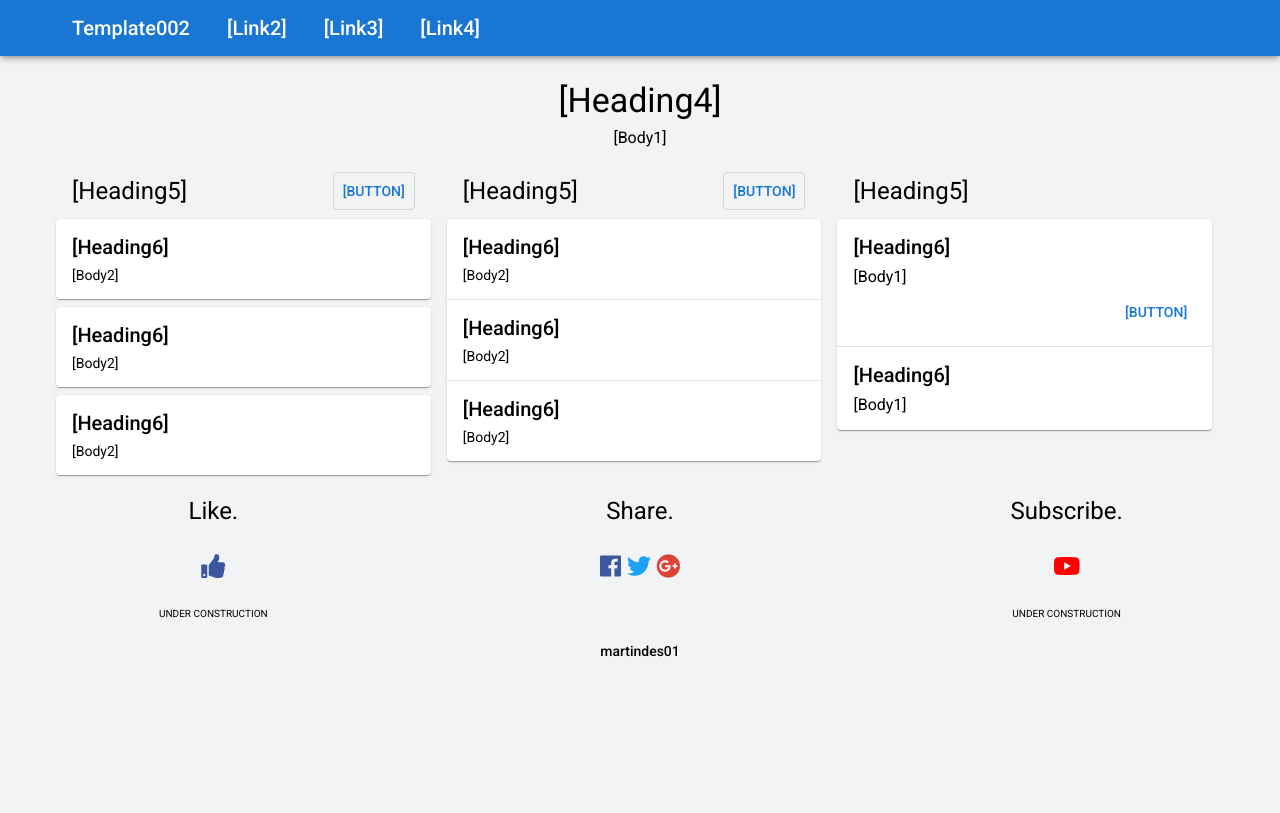
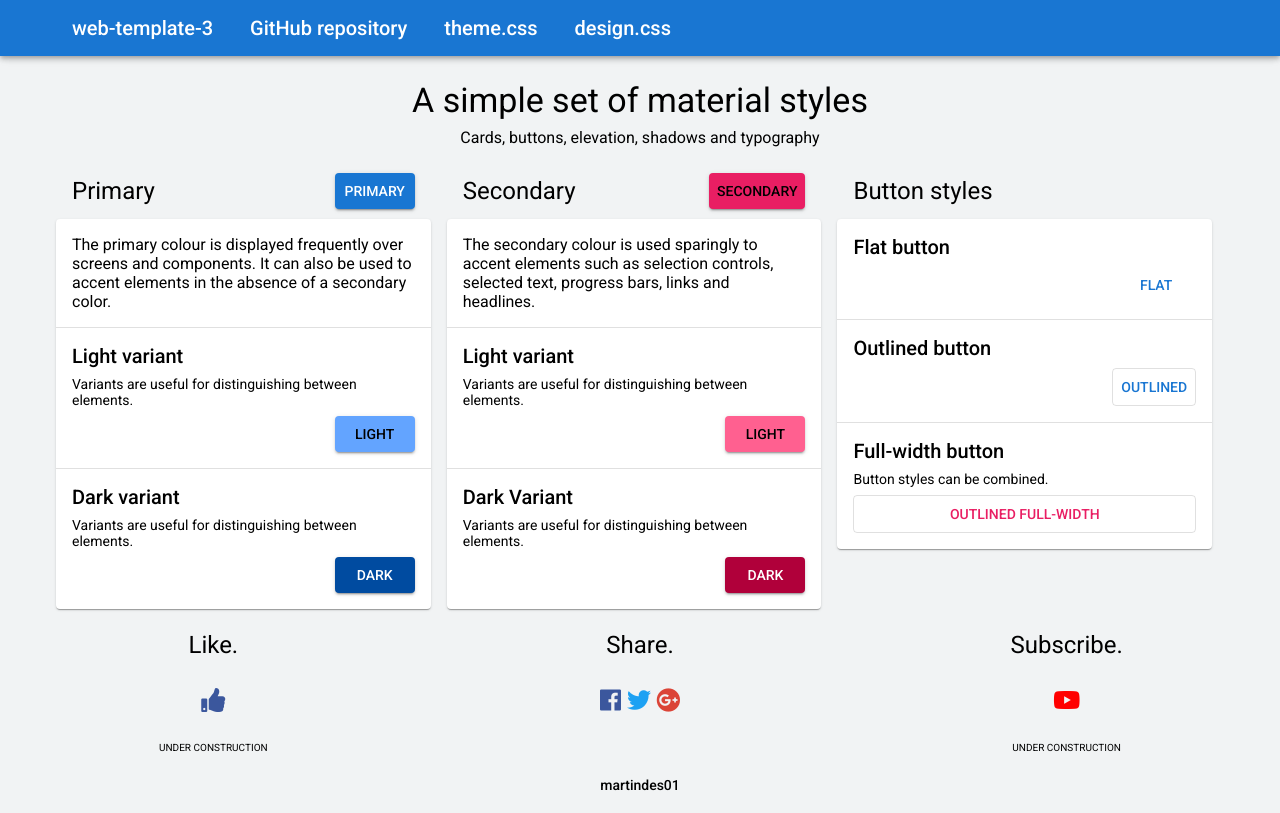
Before and after one commit to martindes01/web-template-3, a plain HTML site: page index.html in a window 1280 px wide. Drawn offline with Linux system fonts and the light colour scheme.

Commit message:
Update content
- Replace placeholder text.
- Demonstrate components and styles within content.

```diff
--- a/index.html
+++ b/index.html
@@ -5,7 +5,7 @@
 <head>
     <meta charset="utf-8" />
     <base href="" />
-    <title>Template002</title>
+    <title>web-template-3</title>
 
     <link rel="stylesheet" href="https://fonts.googleapis.com/css?family=Roboto:300,400,500">
     <link rel="stylesheet" href="https://use.fontawesome.com/releases/v5.1.0/css/all.css" integrity="sha384-lKuwvrZot6UHsBSfcMvOkWwlCMgc0TaWr+30HWe3a4ltaBwTZhyTEggF5tJv8tbt" crossorigin="anonymous">
@@ -42,10 +42,10 @@
         </div>
         <div class="HeaderPlaceholder"></div>
         <div class="HeaderNavigation">
-            <a class="HeaderNavigationItem" href="index.html" target="">Template002</a>
-            <a class="HeaderNavigationItem HeaderNavigationItem_Hidden" href="" target="">[Link2]</a>
-            <a class="HeaderNavigationItem HeaderNavigationItem_Hidden" href="" target="">[Link3]</a>
-            <a class="HeaderNavigationItem HeaderNavigationItem_Hidden" href="" target="">[Link4]</a>
+            <a class="HeaderNavigationItem" href="index.html" target="">web-template-3</a>
+            <a class="HeaderNavigationItem HeaderNavigationItem_Hidden" href="https://github.com/martindes01/web-template-3" target="_blank">GitHub repository</a>
+            <a class="HeaderNavigationItem HeaderNavigationItem_Hidden" href="https://github.com/martindes01/web-template-3/blob/main/Stylesheets/Theme.css" target="_blank">theme.css</a>
+            <a class="HeaderNavigationItem HeaderNavigationItem_Hidden" href="https://github.com/martindes01/web-template-3/blob/main/Stylesheets/Design.css" target="_blank">design.css</a>
         </div>
     </div>
 
@@ -54,76 +54,111 @@
     <div class="Content">
         <div class="ContentBlock ContentBlock_1-1-1">
             <div class="ContentBlockText Text_AlignCenter">
-                <div class="Text Type_H4">[Heading4]</div>
-                <div class="Text Type_Body1">[Body1]</div>
+                <div class="Text Type_H4">A simple set of material styles</div>
+                <div class="Text Type_Body1">Cards, buttons, elevation, shadows and typography</div>
             </div>
         </div>
 
         <div class="ContentBlock ContentBlock_1-1-3">
             <div class="ContentBlockHeader">
-                <div class="Text Type_H5">[Heading5]</div>
+                <div class="Text Type_H5">Primary</div>
                 <div class="AlignChild_VerticalMiddle">
-                    <a class="Color_Primary_ReversedFore Component_ButtonOutlined Type_Button" href="" target="">[Button]</a>
+                    <a class="Color_Primary Component_ButtonContained Elevation_02 Elevation_Active08 Shadow_02 Shadow_Active08 Type_Button" href="" target="">Primary</a>
                 </div>
             </div>
-
-            <div class="ContentBlockTable">
-                <a class="ContentBlockTableCell Color_Surface Component_Card Elevation_01 Elevation_Active08 Shadow_01 Shadow_Active08" href="" target="">
-                    <span class="Text Type_H6">[Heading6]</span>
-                    <span class="Text Type_Body2">[Body2]</span>
-                </a>
-                <a class="ContentBlockTableCell Color_Surface Component_Card Elevation_01 Elevation_Active08 Shadow_01 Shadow_Active08" href="" target="">
-                    <span class="Text Type_H6">[Heading6]</span>
-                    <span class="Text Type_Body2">[Body2]</span>
-                </a>
-                <a class="ContentBlockTableCell Color_Surface Component_Card Elevation_01 Elevation_Active08 Shadow_01 Shadow_Active08" href="" target="">
-                    <span class="Text Type_H6">[Heading6]</span>
-                    <span class="Text Type_Body2">[Body2]</span>
-                </a>
+            <div class="ContentBlockList Color_Surface Component_Card Elevation_01 Shadow_01">
+                <div class="ContentBlockListItem">
+                    <span class="Text Type_Body1">
+                        The primary colour is displayed frequently over screens and components.
+                        It can also be used to accent elements in the absence of a secondary color.
+                    </span>
+                </div>
+                <div class="Component_DividerFull"></div>
+                <div class="ContentBlockListItem">
+                    <span class="Text Type_H6">Light variant</span>
+                    <span class="Text Type_Body2">
+                        Variants are useful for distinguishing between elements.
+                    </span>
+                    <div class="Text AlignChild_HorizontalRight">
+                        <a class="Color_PrimaryLight Component_ButtonContained Elevation_02 Elevation_Active08 Shadow_02 Shadow_Active08 Type_Button" href="" target="">Light</a>
+                    </div>
+                </div>
+                <div class="Component_DividerFull"></div>
+                <div class="ContentBlockListItem">
+                    <span class="Text Type_H6">Dark variant</span>
+                    <span class="Text Type_Body2">
+                        Variants are useful for distinguishing between elements.
+                    </span>
+                    <div class="Text AlignChild_HorizontalRight">
+                        <a class="Color_PrimaryDark Component_ButtonContained Elevation_02 Elevation_Active08 Shadow_02 Shadow_Active08 Type_Button" href="" target="">Dark</a>
+                    </div>
+                </div>
             </div>
         </div>
 
         <div class="ContentBlock ContentBlock_1-2-3">
             <div class="ContentBlockHeader">
-                <div class="Text Type_H5">[Heading5]</div>
+                <div class="Text Type_H5">Secondary</div>
                 <div class="AlignChild_VerticalMiddle">
-                    <a class="Color_Primary_ReversedFore Component_ButtonOutlined Type_Button" href="" target="">[Button]</a>
+                    <a class="Color_Secondary Component_ButtonContained Elevation_02 Elevation_Active08 Shadow_02 Shadow_Active08 Type_Button" href="" target="">Secondary</a>
                 </div>
             </div>
             <div class="ContentBlockList Color_Surface Component_Card Elevation_01 Shadow_01">
-                <a class="ContentBlockListItem Elevation_Active08 Shadow_00 Shadow_Active07" href="" target="">
-                    <span class="Text Type_H6">[Heading6]</span>
-                    <span class="Text Type_Body2">[Body2]</span>
-                </a>
+                <div class="ContentBlockListItem">
+                    <span class="Text Type_Body1">
+                        The secondary colour is used sparingly to accent elements such as selection controls, selected text, progress bars, links and headlines.
+                    </span>
+                </div>
                 <div class="Component_DividerFull"></div>
-                <a class="ContentBlockListItem Elevation_Active08 Shadow_00 Shadow_Active07" href="" target="">
-                    <span class="Text Type_H6">[Heading6]</span>
-                    <span class="Text Type_Body2">[Body2]</span>
-                </a>
+                <div class="ContentBlockListItem">
+                    <span class="Text Type_H6">Light variant</span>
+                    <span class="Text Type_Body2">
+                        Variants are useful for distinguishing between elements.
+                    </span>
+                    <div class="Text AlignChild_HorizontalRight">
+                        <a class="Color_SecondaryLight Component_ButtonContained Elevation_02 Elevation_Active08 Shadow_02 Shadow_Active08 Type_Button" href="" target="">Light</a>
+                    </div>
+                </div>
                 <div class="Component_DividerFull"></div>
-                <a class="ContentBlockListItem Elevation_Active08 Shadow_00 Shadow_Active08" href="" target="">
-                    <span class="Text Type_H6">[Heading6]</span>
-                    <span class="Text Type_Body2">[Body2]</span>
-                </a>
+                <div class="ContentBlockListItem">
+                    <span class="Text Type_H6">Dark Variant</span>
+                    <span class="Text Type_Body2">
+                        Variants are useful for distinguishing between elements.
+                    </span>
+                    <div class="Text AlignChild_HorizontalRight">
+                        <a class="Color_SecondaryDark Component_ButtonContained Elevation_02 Elevation_Active08 Shadow_02 Shadow_Active08 Type_Button" href="" target="">Dark</a>
+                    </div>
+                </div>
             </div>
         </div>
 
         <div class="ContentBlock ContentBlock_1-2-3">
             <div class="ContentBlockHeader">
-                <div class="Text Type_H5">[Heading5]</div>
+                <div class="Text Type_H5">Button styles</div>
             </div>
             <div class="ContentBlockList Color_Surface Component_Card Elevation_01 Shadow_01">
                 <div class="ContentBlockListItem">
-                    <span class="Text Type_H6">[Heading6]</span>
-                    <span class="Text Type_Body1">[Body1]</span>
-                    <div class="AlignChild_HorizontalRight Text">
-                        <a class="Color_Primary_ReversedFore Component_Button Type_Button" href="" target="">[Button]</a>
+                    <span class="Text Type_H6">Flat button</span>
+                    <div class="Text AlignChild_HorizontalRight">
+                        <a class="Color_Primary_ReversedFore Component_Button Type_Button" href="" target="">Flat</a>
                     </div>
                 </div>
                 <div class="Component_DividerFull"></div>
                 <div class="ContentBlockListItem">
-                    <span class="Text Type_H6">[Heading6]</span>
-                    <span class="Text Type_Body1">[Body1]</span>
+                    <span class="Text Type_H6">Outlined button</span>
+                    <div class="Text AlignChild_HorizontalRight">
+                        <a class="Color_Primary_ReversedFore Component_ButtonOutlined Type_Button" href="" target="">Outlined</a>
+                    </div>
+                </div>
+                <div class="Component_DividerFull"></div>
+                <div class="ContentBlockListItem">
+                    <span class="Text Type_H6">Full-width button</span>
+                    <span class="Text Type_Body2">
+                        Button styles can be combined.
+                    </span>
+                    <div class="Text AlignChild_HorizontalRight">
+                        <a class="Color_Secondary_ReversedFore Component_ButtonOutlined Component_ButtonFullWidth Type_Button" href="" target="">Outlined full-width</a>
+                    </div>
                 </div>
             </div>
         </div>
```
